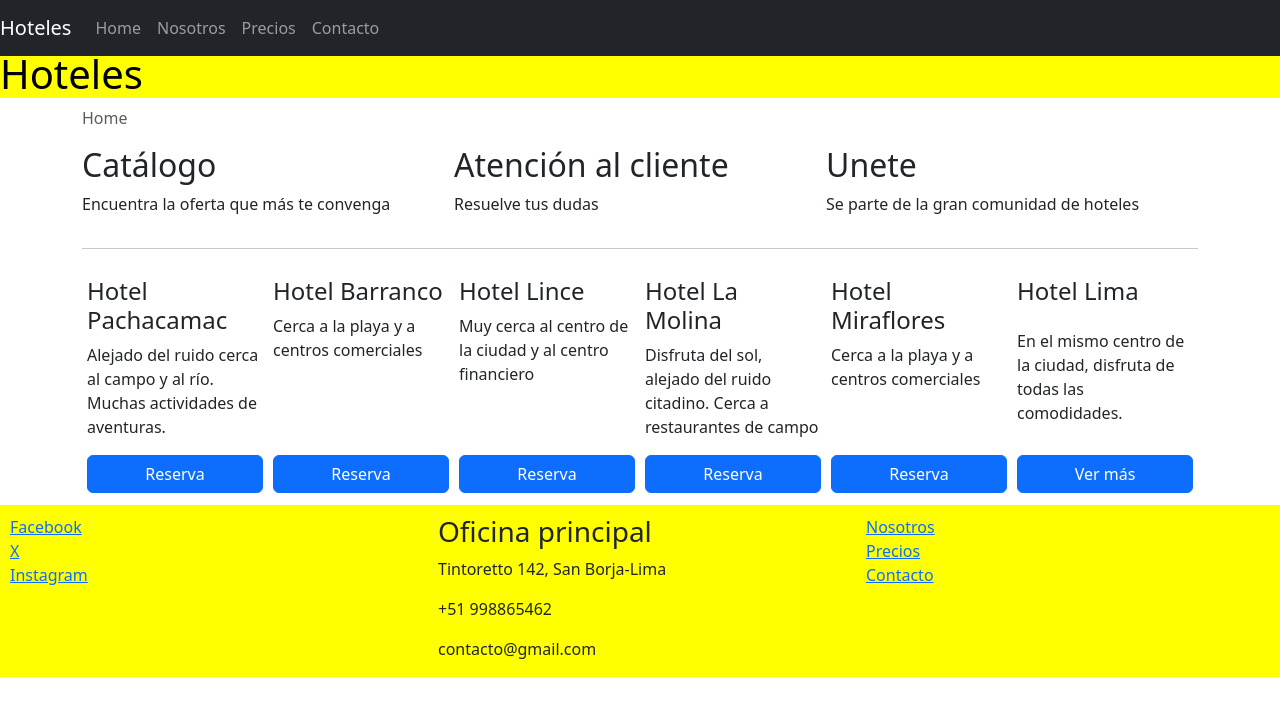
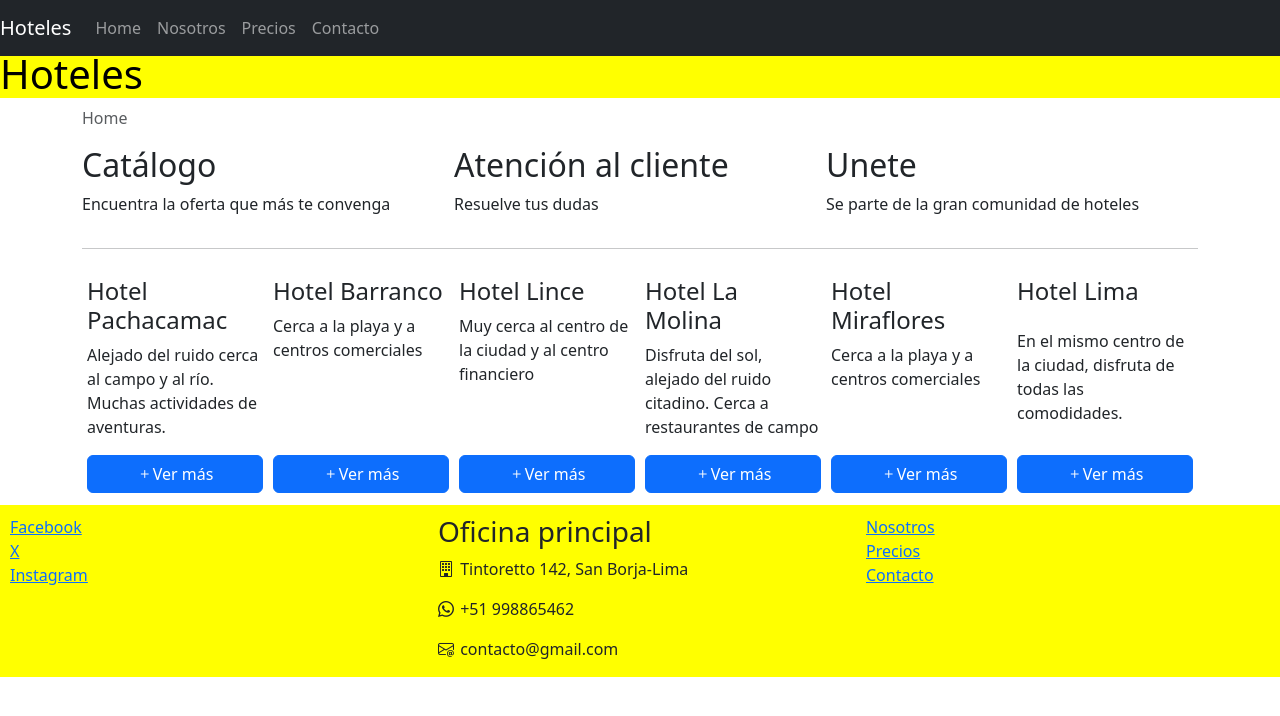
Before and after one commit to Xakuara/sysgalo, a website: page index.html in a window 1280 px wide. Drawn offline with nearby package versions, Linux system fonts and the light colour scheme.

Commit message:
se agregaron iconos

```diff
--- a/css/main.css
+++ b/css/main.css
@@ -18,3 +18,7 @@ footer {
 .btn-reserva {
 	width: 100%;
 }
+
+.footer-address-icon {
+	padding-right: 2px;
+}
--- a/index.html
+++ b/index.html
@@ -6,6 +6,7 @@
     <title>Proyecto Hoteles</title>
     <link href="node_modules/bootstrap/dist/css/bootstrap.min.css" rel="stylesheet">
     <link href="css/main.css" rel="stylesheet">
+    <link href="node_modules/bootstrap-icons/font/bootstrap-icons.min.css" rel="stylesheet">
   </head>
 <body>
   <nav class="navbar navbar-expand-md navbar-dark bg-dark fixed-top" >
@@ -51,7 +52,7 @@
       <div class="card-hotel d-flex flex-column justify-content-between">
           <h4>Hotel Lima</h4>
           <p>En el mismo centro de la ciudad, disfruta de todas las comodidades.</p>
-          <a href="#" class="btn btn-primary">Ver más</a>
+          <a href="#" class="btn btn-primary"><i class="bi bi-plus"></i>Ver más</a>
       </div>
       <div class="card-hotel d-flex flex-column justify-content-between">
           <div>
@@ -59,7 +60,7 @@
             <p>Cerca a la playa y a centros comerciales</p>
           </div>
           <div>
-            <button class="btn btn-primary btn-reserva">Reserva</button>
+            <button class="btn btn-primary btn-reserva"><i class="bi bi-plus"></i>Ver más</button>
           </div>
       </div>
       <div class="card-hotel d-flex flex-column justify-content-between">
@@ -68,7 +69,7 @@
             <p>Disfruta del sol, alejado del ruido citadino. Cerca a restaurantes de campo</p>
           </div>
           <div>
-            <button class="btn btn-primary btn-reserva">Reserva</button>
+            <button class="btn btn-primary btn-reserva"><i class="bi bi-plus"></i>Ver más</button>
           </div>
       </div>
       <div class="card-hotel d-flex flex-column justify-content-between">
@@ -77,7 +78,7 @@
             <p>Muy cerca al centro de la ciudad y al centro financiero</p>
           </div>
           <div>
-            <button class="btn btn-primary btn-reserva">Reserva</button>
+            <button class="btn btn-primary btn-reserva"><i class="bi bi-plus"></i>Ver más</button>
           </div>
       </div>
       <div class="card-hotel d-flex flex-column justify-content-between">
@@ -86,7 +87,7 @@
             <p>Cerca a la playa y a centros comerciales</p>
           </div>
           <div>
-            <button class="btn btn-primary btn-reserva">Reserva</button>
+            <button class="btn btn-primary btn-reserva"><i class="bi bi-plus"></i>Ver más</button>
           </div>
       </div>
       <div class="card-hotel d-flex flex-column justify-content-between">
@@ -95,7 +96,7 @@
             <p>Alejado del ruido cerca al campo y al río. Muchas actividades de aventuras.</p>
           </div>
           <div>
-            <button class="btn btn-primary btn-reserva">Reserva</button>
+            <button class="btn btn-primary btn-reserva"><i class="bi bi-plus"></i>Ver más</button>
           </div>
       </div>
     </div>
@@ -111,9 +112,9 @@
         <div class="col-sm-4">
           <address>
             <h3> Oficina principal </h3>
-            <p> Tintoretto 142, San Borja-Lima</p>
-            <p> +51 998865462</p>
-            <p> contacto@gmail.com</p>
+            <p> <i class="bi bi-building footer-address-icon"></i> Tintoretto 142, San Borja-Lima</p>
+            <p><i class="bi bi-whatsapp footer-address-icon"></i> +51 998865462</p>
+            <p><i class="bi bi-envelope-at footer-address-icon"></i> contacto@gmail.com</p>
           </address>
         </div>
         <div class="col-sm-4 d-flex flex-column">
--- a/package.json
+++ b/package.json
@@ -22,6 +22,7 @@
   },
   "dependencies": {
     "bootstrap": "^5.3.3",
+    "bootstrap-icons": "^1.11.3",
     "jquery": "^3.7.1",
     "popper.js": "^1.16.1"
   }
```
Also changed, not shown: 1 other file.
